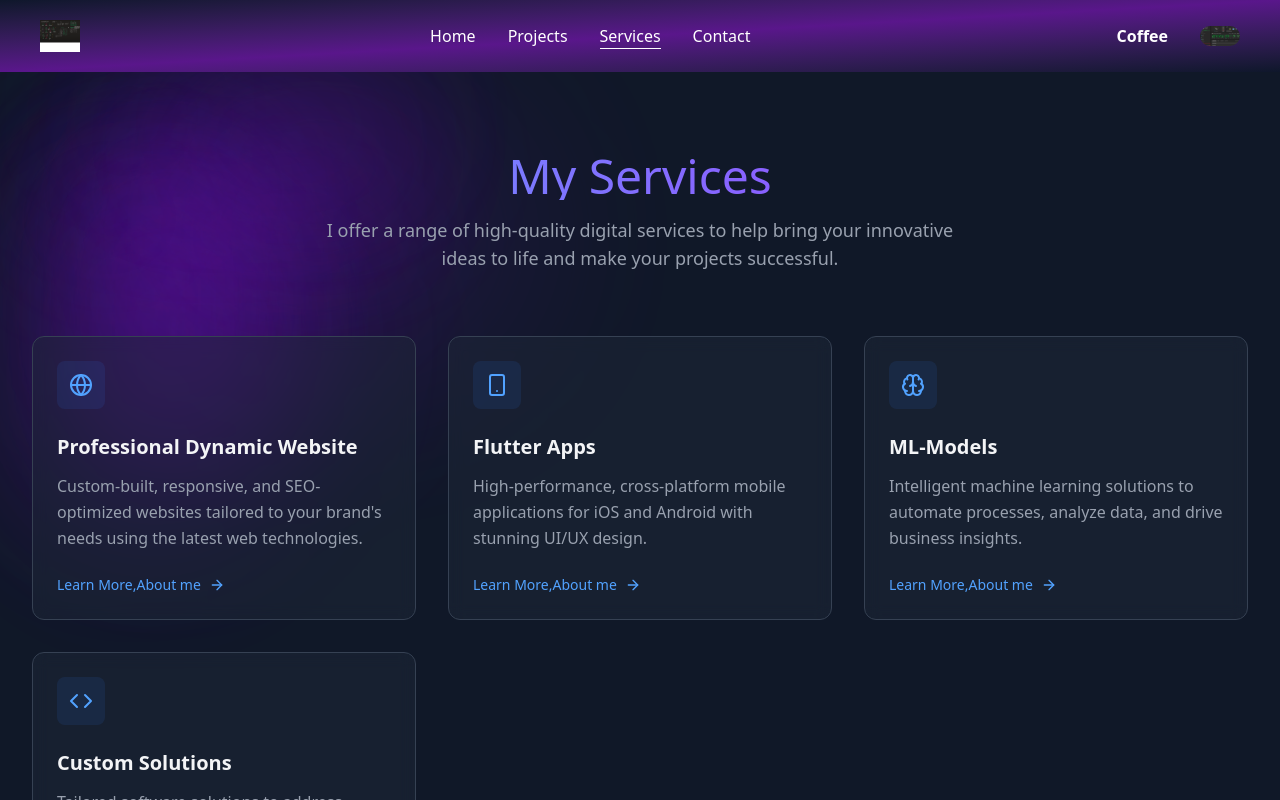
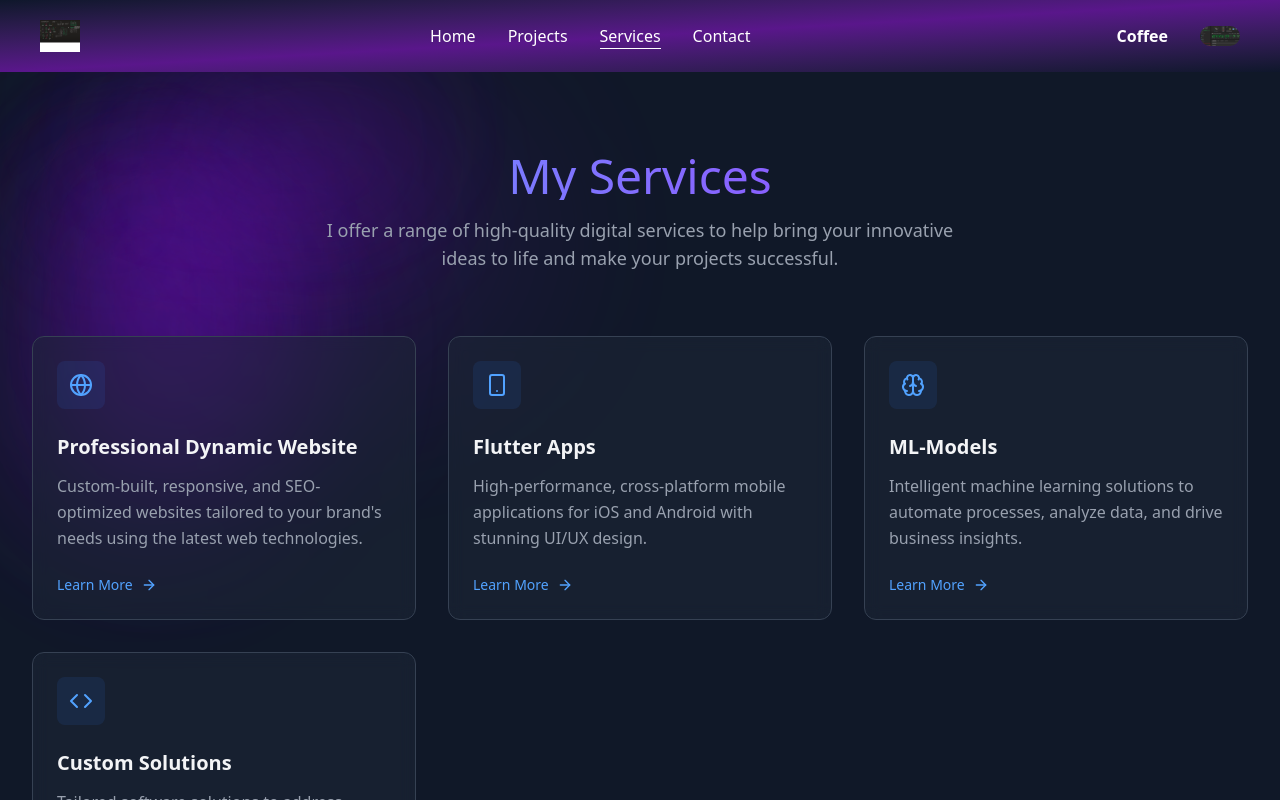
Before and after one commit to Laraib17/my_portfolio, a React (Vite) app: page /#/services in a window 1280 px wide. Shown: the top 800 px of the page. Built offline with nearby package versions, Linux system fonts and the light colour scheme; a web font is replaced by a local one.

Commit message:
analysed cast

```diff
--- a/src/pages/Services.jsx
+++ b/src/pages/Services.jsx
@@ -62,7 +62,7 @@ const Services = () => {
                 </p>
 
                 <button className="flex items-center text-sm font-medium text-blue-400 hover:text-blue-300 transition-colors group/btn">
-                  Learn More,About me
+                  Learn More
                   <ArrowRight className="w-4 h-4 ml-2 transform group-hover/btn:translate-x-1 transition-transform" />
                 </button>
               </motion.div>
```
